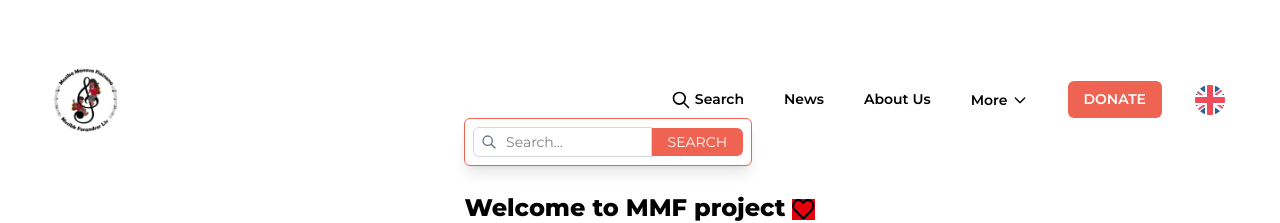
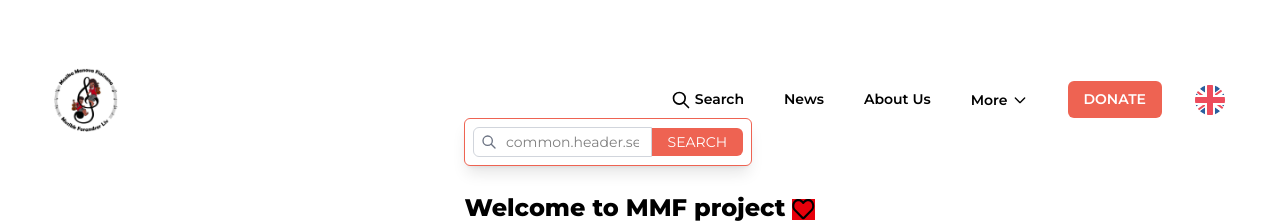
Before and after one commit to NoroffFEU/musikkforandrerliv.no, a React (Vite) app: page / in a window 1280 px wide. Both pictures are taken after a click on the button "Search". Shown: the top 223 px of the page. Built offline with nearby package versions, Linux system fonts and the light colour scheme; a web font is replaced by a local one.

Commit message:
Update: replaced hardcoded text with useTranslation

```diff
--- a/src/components/Navbar.jsx
+++ b/src/components/Navbar.jsx
@@ -1,14 +1,20 @@
-import React, { useEffect, useRef, useState } from "react";
-import { NavLink, useLocation, useNavigate } from "react-router-dom";
-import SelectLanguageButton from "./lang/select-language-button";
+import React, { useEffect, useRef, useState } from 'react';
+
+import { NavLink, useLocation, useNavigate } from 'react-router-dom';
+
+import { useTranslation } from 'react-i18next';
+
+import SelectLanguageButton from './lang/select-language-button';
 
 function Navbar() {
   const [isMenuOpen, setIsMenuOpen] = useState(false);
   const [isDropdownOpen, setIsDropdownOpen] = useState(false);
   const [isSearchOpen, setIsSearchOpen] = useState(false);
-  const [searchTerm, setSearchTerm] = useState("");
+  const [searchTerm, setSearchTerm] = useState('');
   const [isScrolled, setIsScrolled] = useState(false);
   const [isMobile, setIsMobile] = useState(false);
+
+  const { t } = useTranslation();
 
   const location = useLocation();
   const navigate = useNavigate();
@@ -24,7 +30,7 @@ function Navbar() {
     if (searchTerm.trim()) {
       navigate(`/search?q=${searchTerm}`);
       setIsSearchOpen(false);
-      setSearchTerm("");
+      setSearchTerm('');
       setIsMenuOpen(false);
     }
   };
@@ -34,11 +40,11 @@ function Navbar() {
     const handleScroll = () => setIsScrolled(window.scrollY > 10);
 
     handleResize();
-    window.addEventListener("resize", handleResize);
-    window.addEventListener("scroll", handleScroll);
+    window.addEventListener('resize', handleResize);
+    window.addEventListener('scroll', handleScroll);
     return () => {
-      window.removeEventListener("resize", handleResize);
-      window.removeEventListener("scroll", handleScroll);
+      window.removeEventListener('resize', handleResize);
+      window.removeEventListener('scroll', handleScroll);
     };
   }, []);
 
@@ -47,36 +53,36 @@ function Navbar() {
       if (
         searchRef.current &&
         !searchRef.current.contains(event.target) &&
-        !event.target.closest(".search-toggle")
+        !event.target.closest('.search-toggle')
       ) {
         setIsSearchOpen(false);
       }
       if (
         dropdownRef.current &&
         !dropdownRef.current.contains(event.target) &&
-        !event.target.closest(".dropdown-toggle")
+        !event.target.closest('.dropdown-toggle')
       ) {
         setIsDropdownOpen(false);
       }
     };
 
-    document.addEventListener("mousedown", handleClickOutside);
-    return () => document.removeEventListener("mousedown", handleClickOutside);
+    document.addEventListener('mousedown', handleClickOutside);
+    return () => document.removeEventListener('mousedown', handleClickOutside);
   }, []);
 
-  const isHome = location.pathname === "/";
+  const isHome = location.pathname === '/';
   const navbarBgClass =
-    isHome && !isScrolled && !isMobile ? "bg-transparent" : "bg-white shadow";
+    isHome && !isScrolled && !isMobile ? 'bg-transparent' : 'bg-white shadow';
 
   const getDesktopLinkClasses = ({ isActive }) =>
     `${
       isActive
-        ? "text-[var(--color-alt-forest-green)]"
-        : "text-[#000000] hover:bg-[var(--color-sunset-red)] hover:text-white hover:h-[26px] hover:rounded-md transition-all duration-200"
+        ? 'text-[var(--color-alt-forest-green)]'
+        : 'text-[#000000] hover:bg-[var(--color-sunset-red)] hover:text-white hover:h-[26px] hover:rounded-md transition-all duration-200'
     } flex items-center font-montserrat text-[14px] font-semibold px-2`;
 
   const getMobileLinkClasses = () =>
-    "block w-full py-2 px-4 font-montserrat text-[14px] font-semibold h-[54px] flex items-center rounded-[8px] hover:bg-[var(--color-light-green)] hover:text-[#000000] transition-colors duration-200";
+    'block w-full py-2 px-4 font-montserrat text-[14px] font-semibold h-[54px] flex items-center rounded-[8px] hover:bg-[var(--color-light-green)] hover:text-[#000000] transition-colors duration-200';
 
   return (
     <>
@@ -86,7 +92,7 @@ function Navbar() {
         <div className="max-w-[1440px] mx-auto px-[54px] py-[32px] flex flex-wrap items-center gap-[10px] h-[199px]">
           <div
             className="flex-shrink-0 cursor-pointer"
-            onClick={() => navigate("/")}
+            onClick={() => navigate('/')}
           >
             <img
               src="/assets/placeholder-images/logo.png"
@@ -114,7 +120,7 @@ function Navbar() {
                     d="M21 21l-6-6m2-5a7 7 0 11-14 0 7 7 0 0114 0z"
                   />
                 </svg>
-                Search
+                {t('common.header.search')}
               </button>
               {isSearchOpen && (
                 <div className="absolute mt-2 right-0 z-20 bg-white border border-[var(--color-sunset-red)] rounded-md shadow-lg p-2 w-72 transition-all duration-200">
@@ -139,7 +145,7 @@ function Navbar() {
                         type="text"
                         value={searchTerm}
                         onChange={(e) => setSearchTerm(e.target.value)}
-                        placeholder="Search..."
+                        placeholder={t('common.header.searchPlaceholder')}
                         className="w-full pl-8 pr-3 py-1 text-sm border border-gray-300 rounded-l-md font-montserrat outline-none"
                       />
                     </div>
@@ -147,7 +153,7 @@ function Navbar() {
                       type="submit"
                       className="bg-[var(--color-sunset-red)] text-white px-4 py-1 rounded-r-md font-montserrat text-sm uppercase hover:bg-[var(--color-hover-red)]"
                     >
-                      Search
+                      {t('common.header.search')}
                     </button>
                   </form>
                 </div>
@@ -155,10 +161,10 @@ function Navbar() {
             </div>
 
             <NavLink to="/news" className={getDesktopLinkClasses}>
-              News
+              {t('common.header.news')}
             </NavLink>
             <NavLink to="/about" className={getDesktopLinkClasses}>
-              About Us
+              {t('common.header.aboutUs')}
             </NavLink>
 
             <div className="relative" ref={dropdownRef}>
@@ -166,7 +172,7 @@ function Navbar() {
                 onClick={toggleDropdown}
                 className="dropdown-toggle inline-flex items-center text-[#000000] hover:bg-[var(--color-sunset-red)] hover:text-white hover:h-[26px] hover:rounded-md transition-all duration-200 font-montserrat text-[14px] font-semibold px-2"
               >
-                More
+                {t('common.header.more')}
                 <svg
                   className="ml-1 h-4 w-4"
                   fill="none"
@@ -188,19 +194,19 @@ function Navbar() {
                     to="/events"
                     className="block px-4 py-2 text-sm rounded-md hover:bg-[var(--color-sunset-red)] hover:text-white transition-all duration-200"
                   >
-                    Events
+                    {t('common.header.events')}
                   </NavLink>
                   <NavLink
                     to="/work"
                     className="block px-4 py-2 text-sm rounded-md hover:bg-[var(--color-sunset-red)] hover:text-white transition-all duration-200"
                   >
-                    Our Work
+                    {t('common.header.ourWork')}
                   </NavLink>
                   <NavLink
                     to="/contact"
                     className="block px-4 py-2 text-sm rounded-md hover:bg-[var(--color-sunset-red)] hover:text-white transition-all duration-200"
                   >
-                    Contact
+                    {t('common.header.contact')}
                   </NavLink>
                 </div>
               )}
@@ -210,7 +216,7 @@ function Navbar() {
               to="/donate"
               className="ml-2 px-4 py-2 rounded-md bg-[var(--color-sunset-red)] hover:bg-[var(--color-hover-red)] text-white font-montserrat text-[14px] uppercase font-semibold"
             >
-              Donate
+              {t('common.header.donate')}
             </NavLink>
 
             <SelectLanguageButton variant="iconOnly" className="ml-2" />
@@ -258,7 +264,7 @@ function Navbar() {
                     d="M21 21l-6-6m2-5a7 7 0 11-14 0 7 7 0 0114 0z"
                   />
                 </svg>
-                Search
+                {t('common.header.search')}
               </button>
 
               {isSearchOpen && (
@@ -286,7 +292,7 @@ function Navbar() {
                       type="text"
                       value={searchTerm}
                       onChange={(e) => setSearchTerm(e.target.value)}
-                      placeholder="Search..."
+                      placeholder={t('common.header.searchPlaceholder')}
                       className="w-full pl-8 pr-3 py-1 text-sm border-none outline-none font-montserrat"
                     />
                   </div>
@@ -294,7 +300,7 @@ function Navbar() {
                     type="submit"
                     className="ml-2 bg-[var(--color-sunset-red)] text-white px-3 py-1 rounded-md font-montserrat text-sm uppercase hover:bg-[var(--color-hover-red)]"
                   >
-                    Search
+                    {t('common.header.search')}
                   </button>
                 </form>
               )}
@@ -305,35 +311,35 @@ function Navbar() {
               className={getMobileLinkClasses}
               onClick={toggleMenu}
             >
-              News
+              {t('common.header.news')}
             </NavLink>
             <NavLink
               to="/about"
               className={getMobileLinkClasses}
               onClick={toggleMenu}
             >
-              About Us
+              {t('common.header.aboutUs')}
             </NavLink>
             <NavLink
               to="/events"
               className={getMobileLinkClasses}
               onClick={toggleMenu}
             >
-              Events
+              {t('common.header.events')}
             </NavLink>
             <NavLink
               to="/work"
               className={getMobileLinkClasses}
               onClick={toggleMenu}
             >
-              Our Work
+              {t('common.header.ourWork')}
             </NavLink>
             <NavLink
               to="/contact"
               className={getMobileLinkClasses}
               onClick={toggleMenu}
             >
-              Contact
+              {t('common.header.contact')}
             </NavLink>
 
             <NavLink
@@ -341,7 +347,7 @@ function Navbar() {
               className="block py-3 mt-4 text-center rounded-md bg-[var(--color-sunset-red)] hover:bg-[var(--color-hover-red)] text-white font-montserrat text-[14px] uppercase font-semibold"
               onClick={toggleMenu}
             >
-              Donate
+              {t('common.header.donate')}
             </NavLink>
 
             <SelectLanguageButton variant="withText" className="mt-2 w-full" />
```
